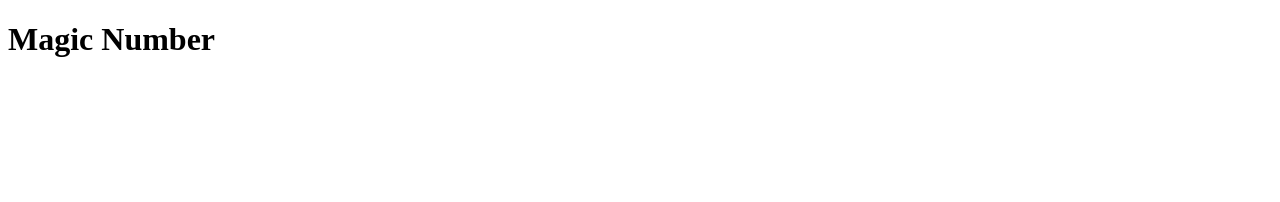
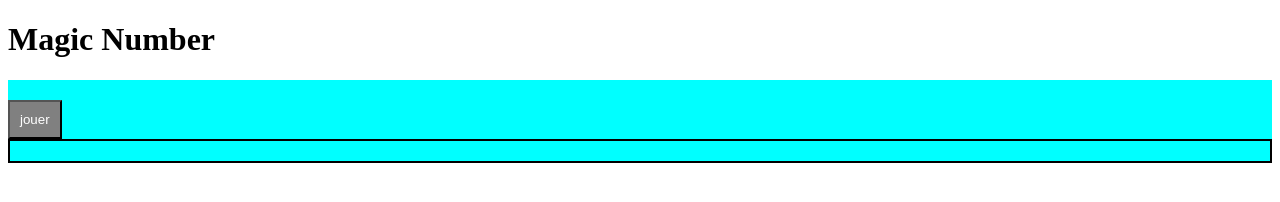
Before and after one commit to nathanlenzcode/js-magic-number, a plain HTML site: page index.html in a window 1280 px wide. Drawn offline with Linux system fonts and the light colour scheme.

Commit message:
style added

```diff
--- a/index.html
+++ b/index.html
@@ -4,8 +4,27 @@
   <meta charset="UTF-8">
   <meta name="viewport" content="width=device-width, initial-scale=1.0">
   <title>Document</title>
+  <style>
+    #container {
+      background-color: aqua;
+    }
+    #game {
+      padding: 10px;
+      margin-top: 20px;
+      background-color: gray;
+      color: white;
+    }
+    #gamecontainer{
+      border: 2px solid;
+      padding: 10px;
+    }
+  </style>
 </head>
 <body>
   <h1>Magic Number</h1>
+  <div id="container">
+    <button id="game">jouer</button>
+    <div id="gamecontainer"></div>
+  </div>
 </body>
 </html>
```
